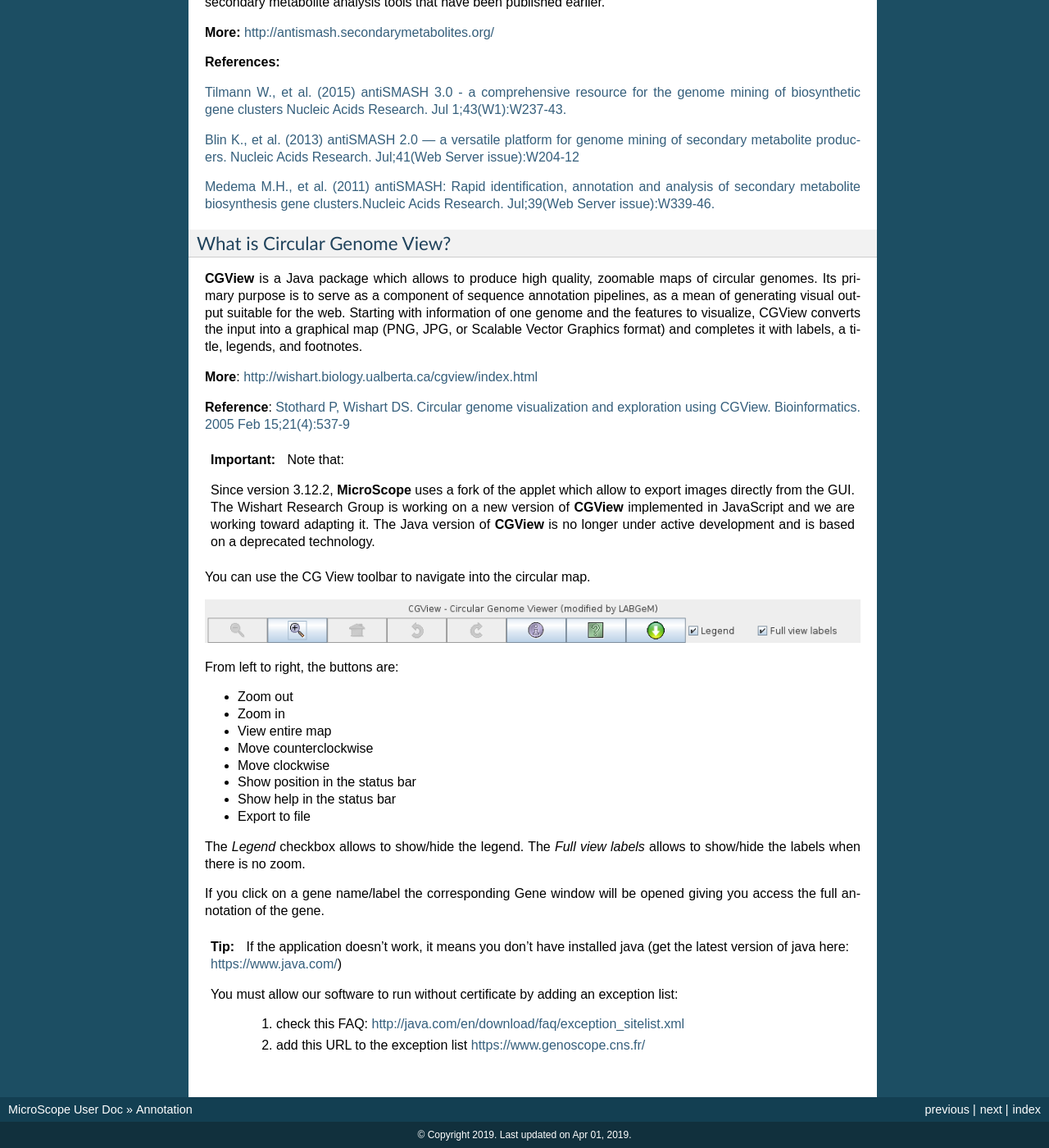
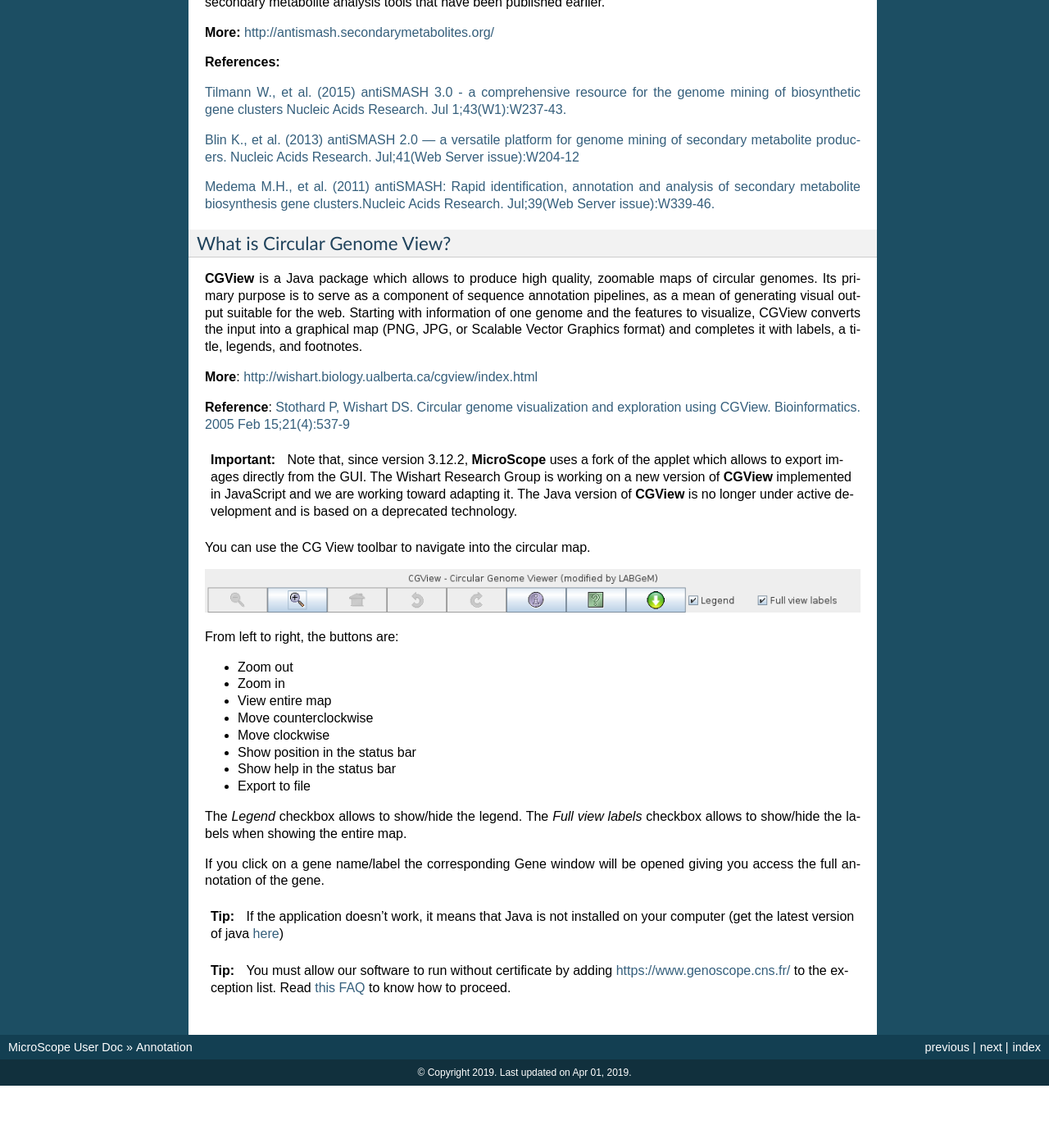
Before and after one commit to labgem/microscope-user-doc, a Sphinx documentation site: the page built from docs/content/overview/expert.rst, in a window 1280 px wide and 1400 px high, scrolled down 4900 px. Shown: the whole window at 82% size. Built offline with Sphinx 7.4.7, drawn with Linux system fonts in a browser that asks for light colours; after the commit the page ends 6224 px from its top, so only the background shows below that.

Commit message:
Minor edits.

```diff
--- a/docs/content/overview/expert.rst
+++ b/docs/content/overview/expert.rst
@@ -223,9 +223,9 @@ What is Circular Genome View?
 
 **Reference**: `Stothard P, Wishart DS. Circular genome visualization and exploration using CGView. Bioinformatics. 2005 Feb 15;21(4):537-9 <http://www.ncbi.nlm.nih.gov/pubmed/15479716>`_
 
-.. Important:: Note that:
+.. Important::
 
-    Since version 3.12.2, **MicroScope** uses a fork of the applet which allow to export images directly from the GUI.
+    Note that, since version 3.12.2, **MicroScope** uses a fork of the applet which allows to export images directly from the GUI.
     The Wishart Research Group is working on a new version of **CGView** implemented in JavaScript and we are working toward adapting it.
     The Java version of **CGView** is no longer under active development and is based on a deprecated technology.
 
@@ -245,13 +245,13 @@ From left to right, the buttons are:
 * Export to file
 
 The `Legend` checkbox allows to show/hide the legend.
-The `Full view labels` allows to show/hide the labels when there is no zoom.
+The `Full view labels` checkbox allows to show/hide the labels when showing the entire map.
 
 If you click on a gene name/label the corresponding Gene window will be opened giving you access the full annotation of the gene.
 
-.. Tip:: If the application doesn't work, it means you don't have installed java (get the latest version of java here: https://www.java.com/)
+.. Tip::
+    If the application doesn't work, it means that Java is not installed on your computer (get the latest version of java `here <https://www.java.com/>`_)
 
-    You must allow our software to run without certificate by adding an exception list:
-
-        #. check this FAQ: http://java.com/en/download/faq/exception_sitelist.xml
-        #. add this URL to the exception list https://www.genoscope.cns.fr/
+.. Tip::
+    You must allow our software to run without certificate by adding https://www.genoscope.cns.fr/ to the exception list.
+    Read `this FAQ <http://java.com/en/download/faq/exception_sitelist.xml>`_ to know how to proceed.
```
